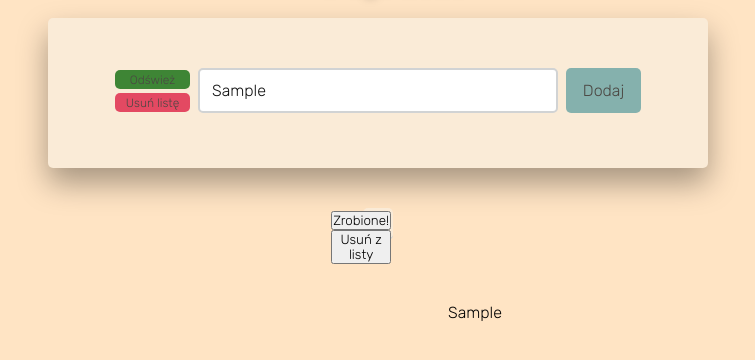
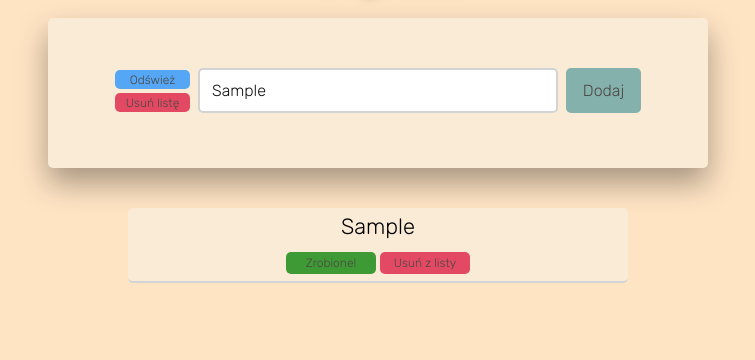
Before and after one commit to DanyAKing/TODO-List-Today, a website: page public/index.html in a window 1280 px wide. Both pictures are taken after typing "Sample" into the empty fields and a click on the button "Dodaj". Shown: the part 192-552 px from the top of the page, without its empty margins (262-1017 px from the left). Drawn offline with Linux system fonts and the light colour scheme; no server answers.

Commit message:
update all repository for csb.io

```diff
--- a/database/data.json
+++ b/database/data.json
@@ -0,0 +1 @@
+{"tasks":[{"index":1,"content":"zadanie 1","done":false},{"index":2,"content":"zadanie 366","done":false},{"index":3,"content":"zadanie 97","done":false}]}
--- a/public/js/app.js
+++ b/public/js/app.js
@@ -1,12 +1,12 @@
 const addBtn = document.querySelector('#add_btn');
 const removeAllBtn = document.querySelector('#remove_all_btn');
 const refreshBtn = document.querySelector('#refresh_btn');
-const doneBtn = document.querySelector('#done_btn');
-const removeItemBtn = document.querySelector('#remove_item_btn');
+const removeItemBtn = document.querySelectorAll('#remove_item_btn');
+// // const removeItemBtn = [...document.querySelectorAll('[btn-id]')];
+// const doneBtn = document.querySelector('#done_btn');
 
 const inputTask = document.querySelector('#input_task');
 const tasks = document.querySelector('.tasks');
-// const task = [...document.querySelectorAll('[value]')];
 
 let itemCounter = 0;
 
@@ -27,11 +27,19 @@ const removeChilds = (parent) => {
   }
 };
 
-const buttonCreator = (idName, value, nameButton, target) => {
+// const removeTask = async () => {
+//   const btn = [...document.querySelectorAll('#remove_item_btn')];
+//   for (let i = 0; btn.length; i++) {
+//     console.log(btn);
+//   }
+// };
+
+const buttonCreator = (idName, value, nameButton, target, task) => {
   const btn = document.createElement('button');
   btn.setAttribute('id', idName);
-  btn.setAttribute('value', value);
+  btn.setAttribute('btn-id', value);
   btn.setAttribute('type', 'button');
+  btn.setAttribute('onclick', task);
   btn.innerText = nameButton;
 
   target.appendChild(btn);
@@ -39,22 +47,22 @@ const buttonCreator = (idName, value, nameButton, target) => {
 };
 
 const singleTaskCreator = (inputData, value) => {
-  const contener = document.createElement('div');
-  contener.className = 'task';
+  const taskContener = document.createElement('div');
+  taskContener.className = 'task';
+  taskContener.setAttribute('task-id', value);
 
   const textContener = document.createElement('div');
   textContener.className = 'text_contener';
   const buttonContener = document.createElement('div');
   buttonContener.className = 'button_contener';
 
-  textContener.setAttribute('value', value);
   textContener.innerText = inputData;
-  contener.appendChild(textContener);
+  taskContener.appendChild(textContener);
 
-  contener.appendChild(buttonCreator('done_btn', value, 'Zrobione!', buttonContener));
-  buttonCreator('remove_item_btn', value, 'Usuń z listy', buttonContener);
+  taskContener.appendChild(buttonCreator('done_btn', value, 'Zrobione!', buttonContener, 'removeTask()'));
+  buttonCreator('remove_item_btn', value, 'Usuń z listy', buttonContener, 'removeTask()');
 
-  return contener;
+  return taskContener;
 };
 
 const sendDataToBackend = async () => {
@@ -110,6 +118,6 @@ refreshBtn.addEventListener('click', async () => {
   });
 });
 
-doneBtn.addEventListener('click', async () => {
+removeItemBtn.addEventListener('click', () => {
   console.log('hi');
-});
+})
--- a/public/stylesheet/style.css
+++ b/public/stylesheet/style.css
@@ -114,7 +114,7 @@ body {
 
 #refresh_btn {
   position: relative;
-  background-color: darkgreen;
+  background-color: dodgerblue;
 }
 
 #remove_all_btn {
@@ -130,60 +130,72 @@ body {
   flex-direction: column;
   align-items: center;
   justify-content: center;
-  /* margin: 40px 0; */
-  padding: 40px 40px;
+  padding: 40px 0;
 }
 
 .task {
   position: relative;
   height: auto;
-  /* max-width: inherit; */
-  /* display: inline-flex;
-  align-content: center;
-  justify-content: left;
-  flex-direction: row-reverse; */
+  width: 100%;
+  display: flex;
+  align-items: center;
+  flex-direction: column;
   margin-bottom: 15px;
-  padding: 15px 15px;
+  font-size: 22px;
   background-color: antiquewhite;
   border-radius: 5px;
   border-bottom: 2px solid #d1d3d4;
 }
 
 .text_contener {
-  position: absolute;
-  float: left;
-  margin: 40px;
-  padding: 40px;
-  left: 5px;
-  margin-right: 5px;
+  position: relative;
+  width: 100%;
+  padding: 5px 0;
+  text-align: center;
 }
 
+
+
 .button_contener {
-  position: absolute;
+  position: relative;
+  width: 100%;
+  padding: 5px 0;
   float: right;
-  top: 2px;
-  right: 2px;
-  margin-left: 5px;
+  display: flex;
+  justify-content: center;
 }
 
-/* .task span {
-  font-size: 13px;
-  font-weight: 400;
+.button_contener button {
+  position: relative;
+  height: 22px;
+  width: 90px;
+  margin: 2px;
+  padding: 4px;
+  font-size: 14px;
+  font-weight: 500;
+  color: #111111;
+  border-radius: 5px;
+  font-size: 12px;
+  border: none;
+  outline: none;
+  opacity: 0.75;
+  transition: 0.3s;
   cursor: pointer;
 }
 
-.task button {
-  border: none;
-  background-color: #19A68C;
-  height: 100%
-  width 400px;
-  color: antiquewhite;
-  border-radius: 5px;
-  cursor: pointer;
+.button_contener button:hover {
+  opacity: 1;
 }
 
-.completed {
+#done_btn {
+  background-color: green;
+}
+
+#remove_item_btn {
+  background-color: crimson;
+}
+
+.done_btn_active {
   text-decoration: line-through;
-  opacity: 0.7;
+  opacity: 0.6;
 }
- */
--- a/routes/routes.js
+++ b/routes/routes.js
@@ -12,7 +12,6 @@ router
   .post('/task', async (req, res) => {
     taskStorage.tasks.push(req.body);
     await writeFile(FILE_PATH, JSON.stringify(taskStorage), 'utf-8');
-    console.log(taskStorage);
 
     res.json(req.body);
   })
```
Also changed, not shown: README.md (added), public/index.html (indentation only).
